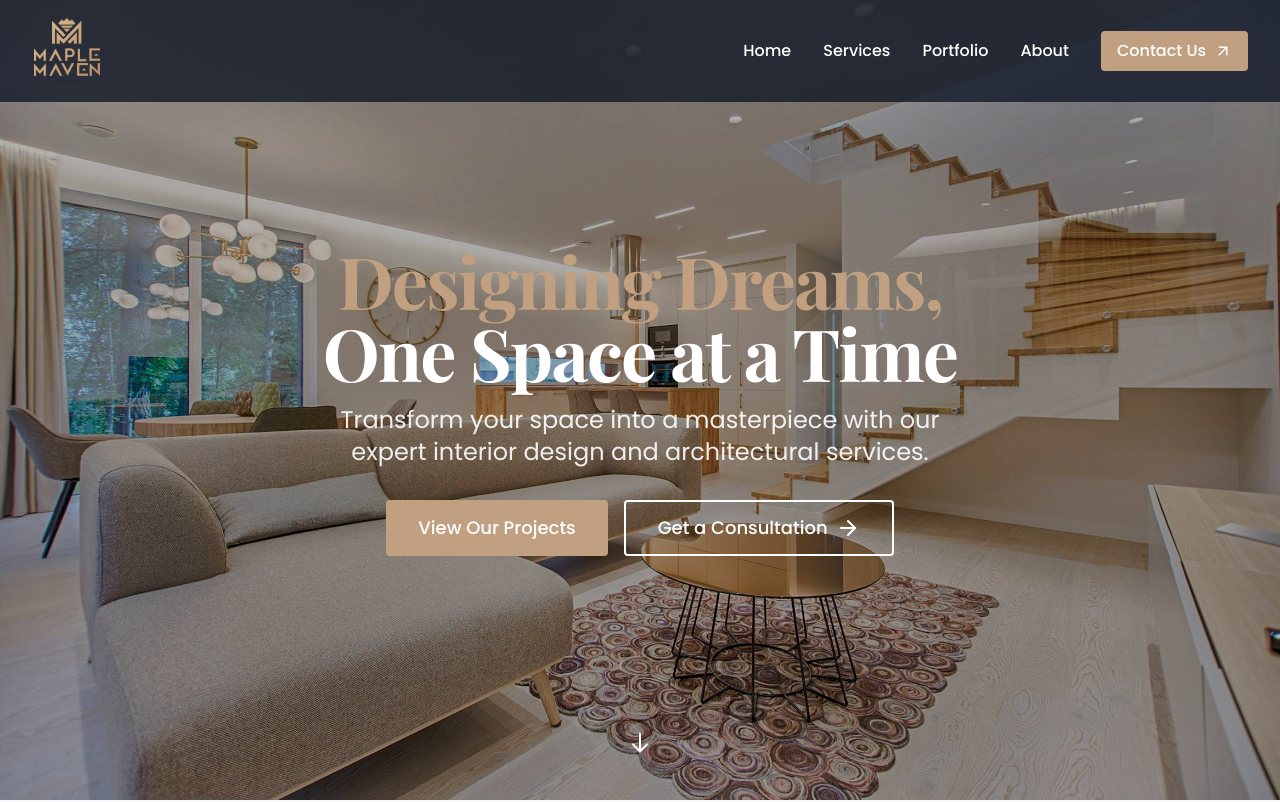
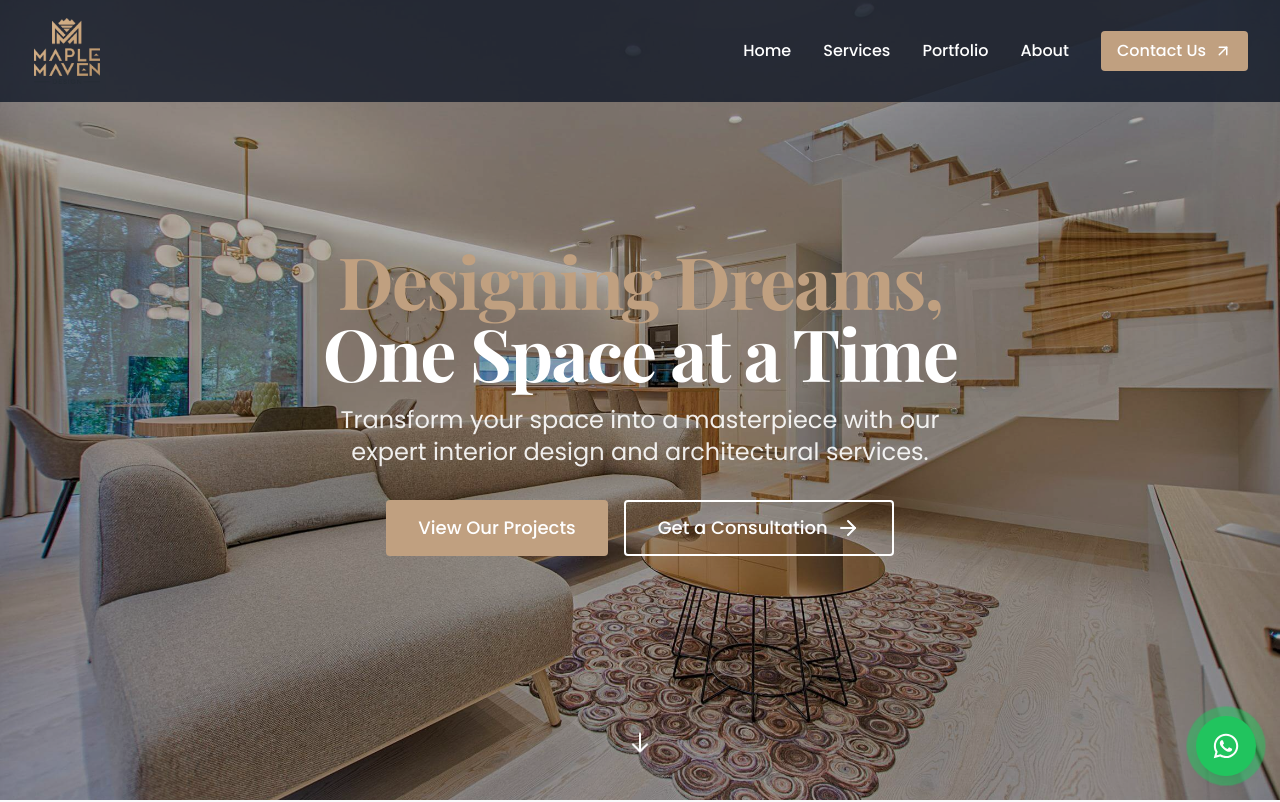
Before and after one commit to BeamX-Solutions/maple_maven_designs, a React (Vite) app: page / in a window 1280 px wide. Shown: the top 802 px of the page. Built offline with nearby package versions, Linux system fonts and the light colour scheme.

Commit message:
Added the Whatsapp Functionality

```diff
--- a/package.json
+++ b/package.json
@@ -13,6 +13,7 @@
     "@emailjs/browser": "^4.4.1",
     "@netlify/functions": "^4.1.2",
     "dotenv": "^16.5.0",
+    "framer-motion": "^12.23.12",
     "lucide-react": "^0.284.0",
     "nodemailer": "^7.0.3",
     "react": "^18.2.0",
--- a/src/App.tsx
+++ b/src/App.tsx
@@ -10,6 +10,7 @@ import AboutPage from './pages/AboutPage';
 import ContactPage from './pages/ContactPage';
 import Footer from './components/Footer';
 import LoadingOverlay from './components/LoadingOverlay';
+import WhatsAppFloat from './components/WhatsAppFloat';
 import './index.css';
 
 const App: React.FC = () => {
@@ -53,6 +54,7 @@ const App: React.FC = () => {
         )}
         <Footer />
       </div>
+      <WhatsAppFloat />
     </>
   );
 };
--- /dev/null
+++ b/src/components/WhatsAppFloat.tsx
@@ -0,0 +1,38 @@
+import React from 'react';
+import { FaWhatsapp } from 'react-icons/fa';
+
+const WhatsAppFloat: React.FC = () => {
+  const phoneNumber = '+2349064013237'; // Your WhatsApp number
+  const message = 'Hello! I would like to inquire about your design services.';
+
+  const handleWhatsAppClick = () => {
+    const whatsappUrl = `https://wa.me/${phoneNumber.replace('+', '')}?text=${encodeURIComponent(message)}`;
+    window.open(whatsappUrl, '_blank');
+  };
+
+  return (
+    <div className="fixed bottom-6 right-6 z-50">
+      <button
+        onClick={handleWhatsAppClick}
+        className="group relative bg-green-500 hover:bg-green-600 text-white p-4 rounded-full shadow-lg transition-all duration-300 transform hover:scale-110"
+        aria-label="Contact us on WhatsApp"
+      >
+        {/* Pulsing ring animation */}
+        <div className="absolute inset-0 bg-green-500 rounded-full animate-ping opacity-75"></div>
+
+        {/* WhatsApp Icon */}
+        <div className="relative z-10">
+          <FaWhatsapp size={28} className="animate-pulse" />
+        </div>
+
+        {/* Tooltip */}
+        <div className="absolute bottom-full right-0 mb-2 px-3 py-2 bg-gray-800 text-white text-sm rounded-lg opacity-0 group-hover:opacity-100 transition-opacity duration-300 whitespace-nowrap">
+          Chat with us on WhatsApp
+          <div className="absolute top-full right-4 w-0 h-0 border-l-4 border-r-4 border-t-4 border-transparent border-t-gray-800"></div>
+        </div>
+      </button>
+    </div>
+  );
+};
+
+export default WhatsAppFloat;
--- a/src/index.css
+++ b/src/index.css
@@ -48,3 +48,23 @@
     transform: translateY(0);
   }
 }
+
+/* Enhanced animations for WhatsApp button */
+@keyframes whatsapp-bounce {
+  0%, 20%, 53%, 80%, 100% {
+    transform: translate3d(0, 0, 0);
+  }
+  40%, 43% {
+    transform: translate3d(0, -8px, 0);
+  }
+  70% {
+    transform: translate3d(0, -4px, 0);
+  }
+  90% {
+    transform: translate3d(0, -2px, 0);
+  }
+}
+
+.animate-whatsapp-bounce {
+  animation: whatsapp-bounce 2s infinite;
+}
```
Also changed, not shown: 1 other file (tests, documents, lock files or other folders).
